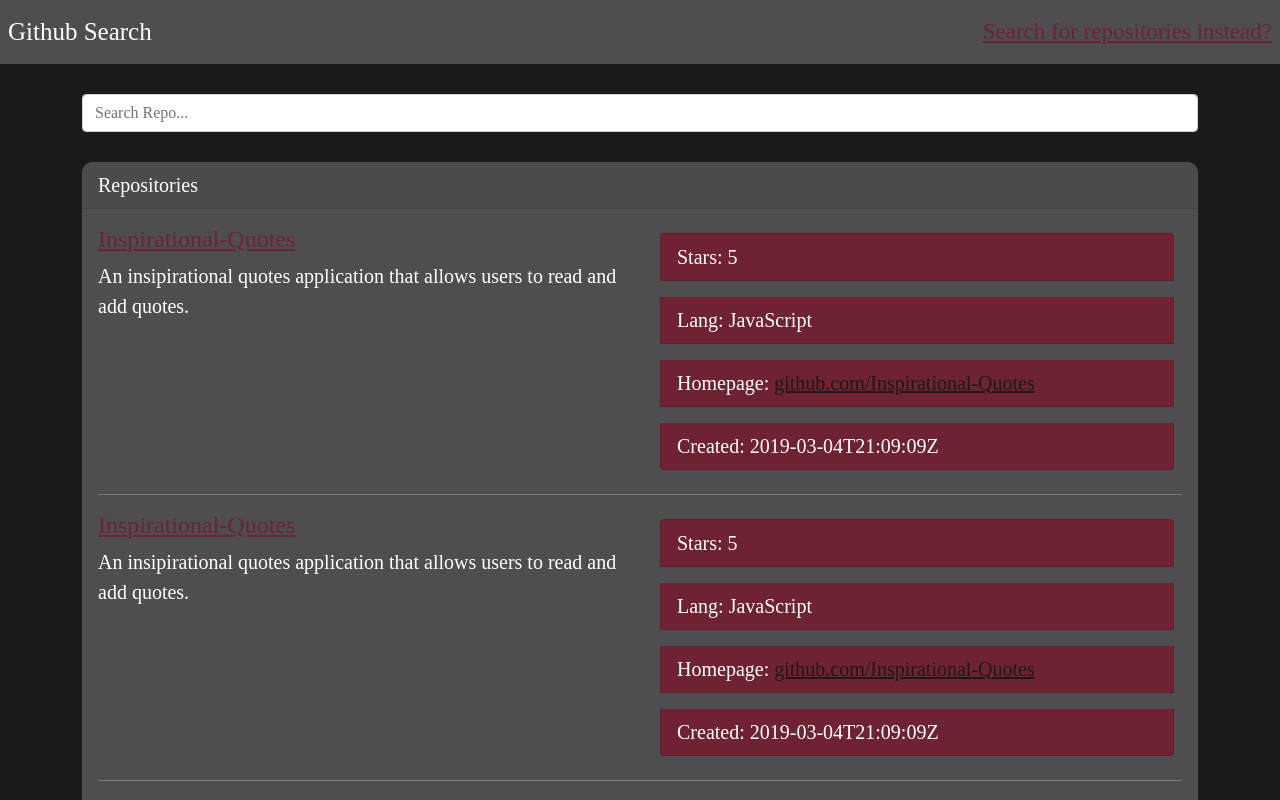
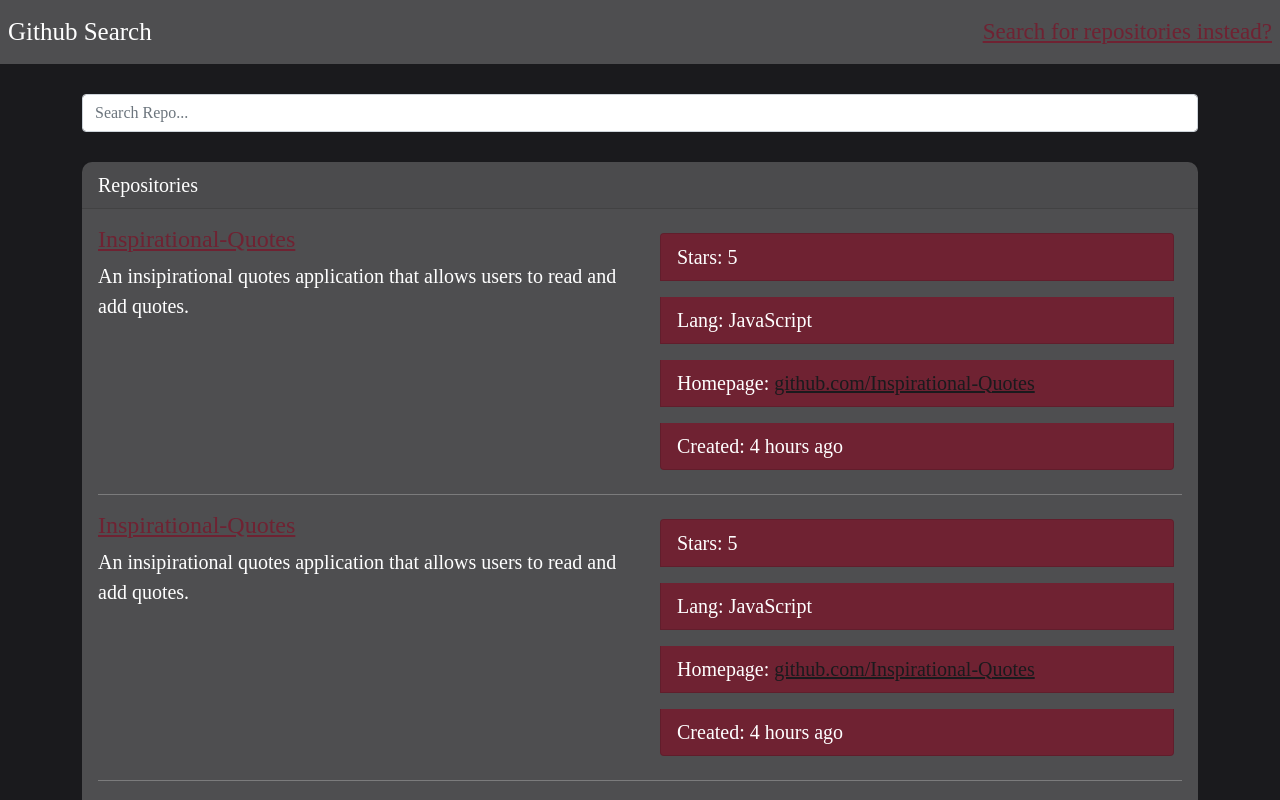
Before and after one commit to HWaruguru/Github-Search, an Angular app: page /repos in a window 1280 px wide. Shown: the top 800 px of the page. Built offline with nearby package versions, Linux system fonts and the light colour scheme.

Commit message:
Create a date pipe

```diff
--- a/src/app/app.module.ts
+++ b/src/app/app.module.ts
@@ -5,12 +5,14 @@
 import { AppComponent } from './app.component';
 import { UserComponent } from './user/user.component';
 import { RepositoryComponent } from './repository/repository.component';
+import { DatePipePipe } from './date-pipe.pipe';
 
 @NgModule({
   declarations: [
     AppComponent,
     UserComponent,
-    RepositoryComponent
+    RepositoryComponent,
+    DatePipePipe
   ],
   imports: [
     BrowserModule,
--- /dev/null
+++ b/src/app/date-pipe.pipe.ts
@@ -0,0 +1,37 @@
+import { Pipe, PipeTransform } from '@angular/core';
+
+@Pipe({
+  name: 'datePipe'
+})
+export class DatePipePipe implements PipeTransform {
+
+
+  transform(value: any, args?: Date): string {
+    if (value) {
+        const seconds = Math.floor((+new Date() - value) / 1000);
+        if (seconds < 29)
+            return 'Just now';
+        const intervals: any = {
+            'year': 31536000,
+            'month': 2592000,
+            'week': 604800,
+            'day': 86400,
+            'hour': 3600,
+            'minute': 60,
+            'second': 1
+        };
+        let counter;
+        for (let j in intervals) {
+            counter = Math.floor(seconds / intervals[j]);
+            if (counter > 0)
+                if (counter === 1) {
+                    return counter + ' ' + j + ' ago';
+                } else {
+                    return counter + ' ' + j + 's ago';
+                }
+        }
+    }
+    return value;
+}
+
+}
--- a/src/app/repository.ts
+++ b/src/app/repository.ts
@@ -5,7 +5,7 @@
     language: string;
     homepage: string;
     created_by: string;
-    created_at: string;
+    created_at: Date;
     constructor(
         name: string,
         description: string,
@@ -13,7 +13,7 @@
         language: string,
         homepage: string,
         created_by: string,
-        created_at: string
+        created_at: Date
     ) {
         this.name = name;
         this.description = description;
--- a/src/app/repository/repository.component.css
+++ b/src/app/repository/repository.component.css
@@ -1,3 +1,4 @@
+
 .card-repos{
     background-color: #4E4E50;
     color: white;
--- a/src/app/repository/repository.component.html
+++ b/src/app/repository/repository.component.html
@@ -1,5 +1,5 @@
 <br>
-<input type="text" class="form-control" placeholder="Search Repo...">
+<input type="text" class="form-control search-bar" placeholder="Search Repo...">
 <br>
 <div class="card-repos" *ngIf="repos">
   <div class="card-header">
@@ -19,7 +19,7 @@
                     <li class="list-group-item">Stars: {{repo.stargazers}}</li>
                     <li class="list-group-item">Lang: {{repo.language}}</li>
                     <li class="list-group-item">Homepage: <a class="homepage"href="{{repo.homepage}}">{{repo.homepage}}</a></li>
-                    <li class="list-group-item">Created: {{repo.created_at}}</li>
+                    <li class="list-group-item">Created: {{repo.created_at | datePipe}}</li>
                   </ul>
             </div>
           </div>
--- a/src/app/repository/repository.component.ts
+++ b/src/app/repository/repository.component.ts
@@ -8,11 +8,11 @@
 })
 export class RepositoryComponent implements OnInit {
   repos: Repository[] = [
-    new Repository("Inspirational-Quotes", "An insipirational quotes application that allows users to read and add quotes.", 5, "JavaScript","github.com/Inspirational-Quotes", "HWaruguru", "2019-03-04T21:09:09Z"),
-    new Repository("Inspirational-Quotes", "An insipirational quotes application that allows users to read and add quotes.", 5, "JavaScript","github.com/Inspirational-Quotes", "HWaruguru","2019-03-04T21:09:09Z"),
-    new Repository("Inspirational-Quotes", "An insipirational quotes application that allows users to read and add quotes.", 5, "JavaScript","github.com/Inspirational-Quotes", "HWaruguru","2019-03-04T21:09:09Z"),
-    new Repository("Inspirational-Quotes", "An insipirational quotes application that allows users to read and add quotes.", 5, "JavaScript","github.com/Inspirational-Quotes", "HWaruguru","2019-03-04T21:09:09Z"),
-    new Repository("Inspirational-Quotes", "An insipirational quotes application that allows users to read and add quotes.", 5, "JavaScript","github.com/Inspirational-Quotes", "HWaruguru","2019-03-04T21:09:09Z"),
+    new Repository("Inspirational-Quotes", "An insipirational quotes application that allows users to read and add quotes.", 5, "JavaScript","github.com/Inspirational-Quotes", "HWaruguru", new Date(2021, 7, 29)),
+    new Repository("Inspirational-Quotes", "An insipirational quotes application that allows users to read and add quotes.", 5, "JavaScript","github.com/Inspirational-Quotes", "HWaruguru",new Date(2021, 7, 29)),
+    new Repository("Inspirational-Quotes", "An insipirational quotes application that allows users to read and add quotes.", 5, "JavaScript","github.com/Inspirational-Quotes", "HWaruguru",new Date(2021, 7, 29)),
+    new Repository("Inspirational-Quotes", "An insipirational quotes application that allows users to read and add quotes.", 5, "JavaScript","github.com/Inspirational-Quotes", "HWaruguru",new Date(2021, 7, 29)),
+    new Repository("Inspirational-Quotes", "An insipirational quotes application that allows users to read and add quotes.", 5, "JavaScript","github.com/Inspirational-Quotes", "HWaruguru",new Date(2021, 7, 29)),
   ];
 
   constructor() { }
--- a/src/app/user.ts
+++ b/src/app/user.ts
@@ -2,7 +2,7 @@
     username: string;
     email: string;
     location: string;
-    created_at: string;
+    created_at: Date;
     followers: number;
     following: number;
     repos: number;
@@ -14,7 +14,7 @@
         username: string,
         email: string,
         location: string,
-        created_at: string,
+        created_at: Date,
         followers: number,
         following: number,
         repos: number,
--- a/src/app/user/user.component.html
+++ b/src/app/user/user.component.html
@@ -1,5 +1,5 @@
 <br>
-<input type="text" class="form-control"  placeholder="Search User...">
+<input type="text" class="form-control search-bar"  placeholder="Search User...">
 <br>
 <div class="card my-info" *ngIf="user">
     <div class="card-header">
@@ -24,7 +24,7 @@
             <li class="list-group-item list-info">Username: {{user.username}}</li>
             <li class="list-group-item list-info">Email: {{user.email}}</li>
             <li class="list-group-item list-info">Location: {{user.location}}</li>
-            <li class="list-group-item list-info">Joined: {{user.created_at}}</li>
+            <li class="list-group-item list-info">Joined: {{user.created_at | datePipe}}</li>
           </ul>
         </div>
       </div>
--- a/src/app/user/user.component.ts
+++ b/src/app/user/user.component.ts
@@ -9,13 +9,13 @@
   styleUrls: ['./user.component.css']
 })
 export class UserComponent implements OnInit {
-  user: User = new User("HWaruguru", "hannah.waruguru8@gmail.com", "Nairobi", "2019-03-04T21:09:09Z", 6, 7, 20,28,  "I am an upcoming Software Developer currently studying Software Development at Moringa School.", "https://avatars.githubusercontent.com/u/48224930?v=4", "Hannah Waruguru")
+  user: User = new User("HWaruguru", "hannah.waruguru8@gmail.com", "Nairobi", new Date(2021, 7, 29), 6, 7, 20,28,  "I am an upcoming Software Developer currently studying Software Development at Moringa School.", "https://avatars.githubusercontent.com/u/48224930?v=4", "Hannah Waruguru")
   repos: Repository[] = [
-    new Repository("Inspirational-Quotes", "An insipirational quotes application that allows users to read and add quotes.", 5, "JavaScript","github.com/Inspirational-Quotes", "HWaruguru" ,"2019-03-04T21:09:09Z"),
-    new Repository("Inspirational-Quotes", "An insipirational quotes application that allows users to read and add quotes.", 5, "JavaScript","github.com/Inspirational-Quotes", "HWaruguru" ,"2019-03-04T21:09:09Z"),
-    new Repository("Inspirational-Quotes", "An insipirational quotes application that allows users to read and add quotes.", 5, "JavaScript","github.com/Inspirational-Quotes", "HWaruguru" ,"2019-03-04T21:09:09Z"),
-    new Repository("Inspirational-Quotes", "An insipirational quotes application that allows users to read and add quotes.", 5, "JavaScript","github.com/Inspirational-Quotes", "HWaruguru" ,"2019-03-04T21:09:09Z"),
-    new Repository("Inspirational-Quotes", "An insipirational quotes application that allows users to read and add quotes.", 5, "JavaScript","github.com/Inspirational-Quotes", "HWaruguru" ,"2019-03-04T21:09:09Z"),
+    new Repository("Inspirational-Quotes", "An insipirational quotes application that allows users to read and add quotes.", 5, "JavaScript","github.com/Inspirational-Quotes", "HWaruguru" ,new Date(2021, 7, 29)),
+    new Repository("Inspirational-Quotes", "An insipirational quotes application that allows users to read and add quotes.", 5, "JavaScript","github.com/Inspirational-Quotes", "HWaruguru" ,new Date(2021, 7, 29)),
+    new Repository("Inspirational-Quotes", "An insipirational quotes application that allows users to read and add quotes.", 5, "JavaScript","github.com/Inspirational-Quotes", "HWaruguru" ,new Date(2021, 7, 29)),
+    new Repository("Inspirational-Quotes", "An insipirational quotes application that allows users to read and add quotes.", 5, "JavaScript","github.com/Inspirational-Quotes", "HWaruguru" ,new Date(2021, 7, 29)),
+    new Repository("Inspirational-Quotes", "An insipirational quotes application that allows users to read and add quotes.", 5, "JavaScript","github.com/Inspirational-Quotes", "HWaruguru" ,new Date(2021, 7, 29)),
   ];
 
 
```
Also changed, not shown: 1 other file (tests, documents, lock files or other folders).
